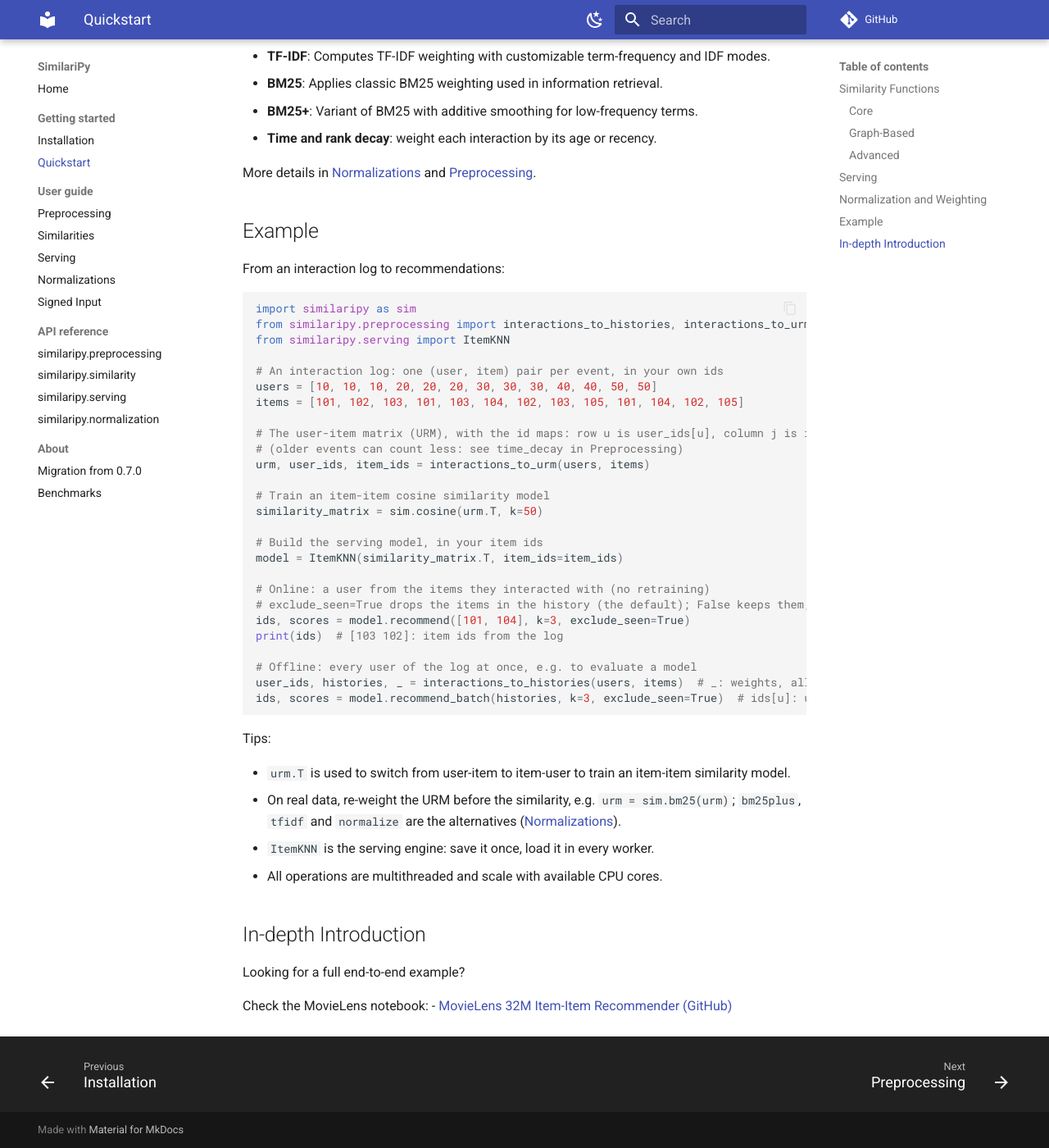
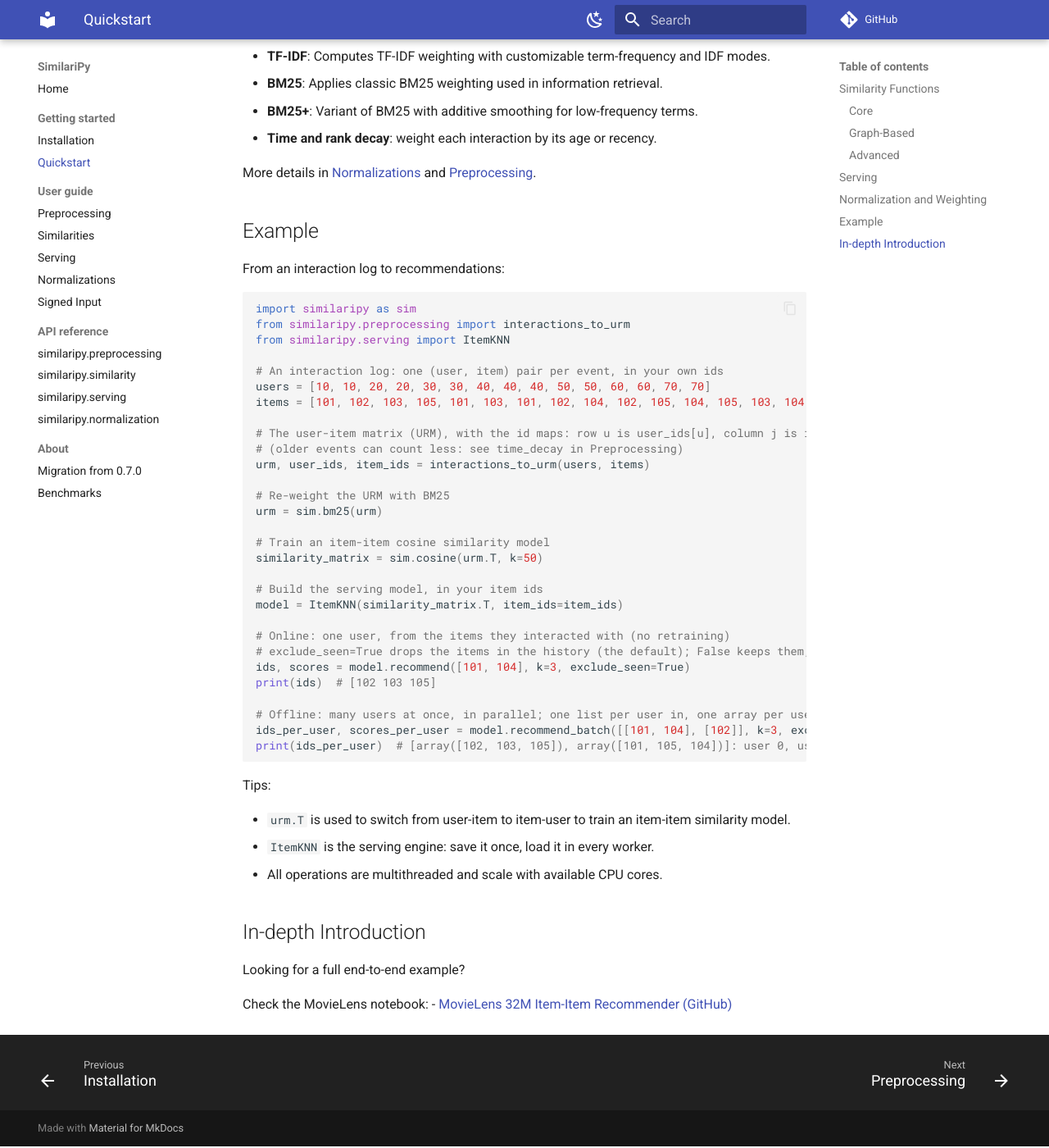
Before and after one commit to bogliosimone/similaripy, an MkDocs documentation site: the page built from docs/guide.md, in a window 1280 px wide and 1400 px high, scrolled down 1466 px. Shown: the whole window at 82% size. Built offline with MkDocs 1.6.1 and Material for MkDocs 9.7.7, drawn with Linux system fonts in a browser that asks for light colours; comment, search, counter and statistics services are not loaded.

Commit message:
Docs: Quickstart with BM25 on a 7-user log, batch from two explicit profiles

````diff
--- a/docs/guide.md
+++ b/docs/guide.md
@@ -58,16 +58,19 @@
 
 ```python
 import similaripy as sim
-from similaripy.preprocessing import interactions_to_histories, interactions_to_urm
+from similaripy.preprocessing import interactions_to_urm
 from similaripy.serving import ItemKNN
 
 # An interaction log: one (user, item) pair per event, in your own ids
-users = [10, 10, 10, 20, 20, 20, 30, 30, 30, 40, 40, 50, 50]
-items = [101, 102, 103, 101, 103, 104, 102, 103, 105, 101, 104, 102, 105]
+users = [10, 10, 20, 20, 30, 30, 40, 40, 40, 50, 50, 60, 60, 70, 70]
+items = [101, 102, 103, 105, 101, 103, 101, 102, 104, 102, 105, 104, 105, 103, 104]
 
 # The user-item matrix (URM), with the id maps: row u is user_ids[u], column j is item_ids[j]
 # (older events can count less: see time_decay in Preprocessing)
 urm, user_ids, item_ids = interactions_to_urm(users, items)
+
+# Re-weight the URM with BM25
+urm = sim.bm25(urm)
 
 # Train an item-item cosine similarity model
 similarity_matrix = sim.cosine(urm.T, k=50)
@@ -75,20 +78,19 @@
 # Build the serving model, in your item ids
 model = ItemKNN(similarity_matrix.T, item_ids=item_ids)
 
-# Online: a user from the items they interacted with (no retraining)
+# Online: one user, from the items they interacted with (no retraining)
 # exclude_seen=True drops the items in the history (the default); False keeps them, e.g. music or grocery
 ids, scores = model.recommend([101, 104], k=3, exclude_seen=True)
-print(ids)  # [103 102]: item ids from the log
+print(ids)  # [102 103 105]
 
-# Offline: every user of the log at once, e.g. to evaluate a model
-user_ids, histories, _ = interactions_to_histories(users, items)  # _: weights, all 1.0 here
-ids, scores = model.recommend_batch(histories, k=3, exclude_seen=True)  # ids[u]: user user_ids[u]
+# Offline: many users at once, in parallel; one list per user in, one array per user out
+ids_per_user, scores_per_user = model.recommend_batch([[101, 104], [102]], k=3, exclude_seen=True)
+print(ids_per_user)  # [array([102, 103, 105]), array([101, 105, 104])]: user 0, user 1
 ```
 
 Tips:
 
 - `urm.T` is used to switch from user-item to item-user to train an item-item similarity model.
-- On real data, re-weight the URM before the similarity, e.g. `urm = sim.bm25(urm)`; `bm25plus`, `tfidf` and `normalize` are the alternatives ([Normalizations](normalization.md)).
 - `ItemKNN` is the serving engine: save it once, load it in every worker.
 - All operations are multithreaded and scale with available CPU cores.
 
````
Also changed, not shown: README.md (+11 -8 lines).
